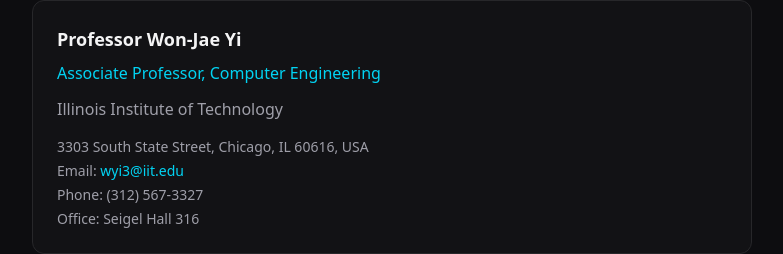
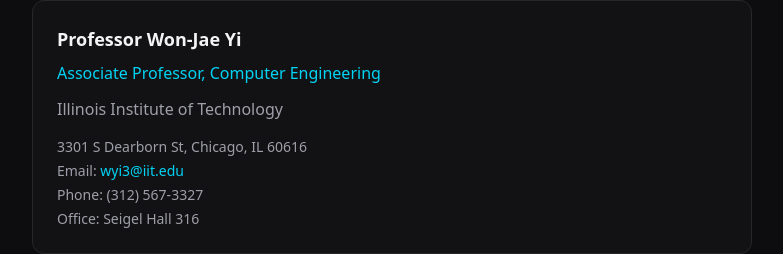
Before and after one commit to jjk30/my-portfolio, a Next.js app: page / in a window 1280 px wide. Shown: the part 3240-3494 px from the top of the page, without its empty margins (248-1031 px from the left). Built offline with nearby package versions, Linux system fonts and the light colour scheme.

Commit message:
Update reference address

```diff
--- a/app/page.tsx
+++ b/app/page.tsx
@@ -303,7 +303,7 @@ export default function Home() {
             <p className="text-cyan-400 mb-3">Associate Professor, Computer Engineering</p>
             <p className="text-zinc-400 mb-4">Illinois Institute of Technology</p>
             <div className="text-zinc-400 text-sm space-y-1">
-              <p>3303 South State Street, Chicago, IL 60616, USA</p>
+              <p>3301 S Dearborn St, Chicago, IL 60616</p>
               <p>Email: <a href="mailto:wyi3@iit.edu" className="text-cyan-400 hover:underline">wyi3@iit.edu</a></p>
               <p>Phone: (312) 567-3327</p>
               <p>Office: Seigel Hall 316</p>
```
